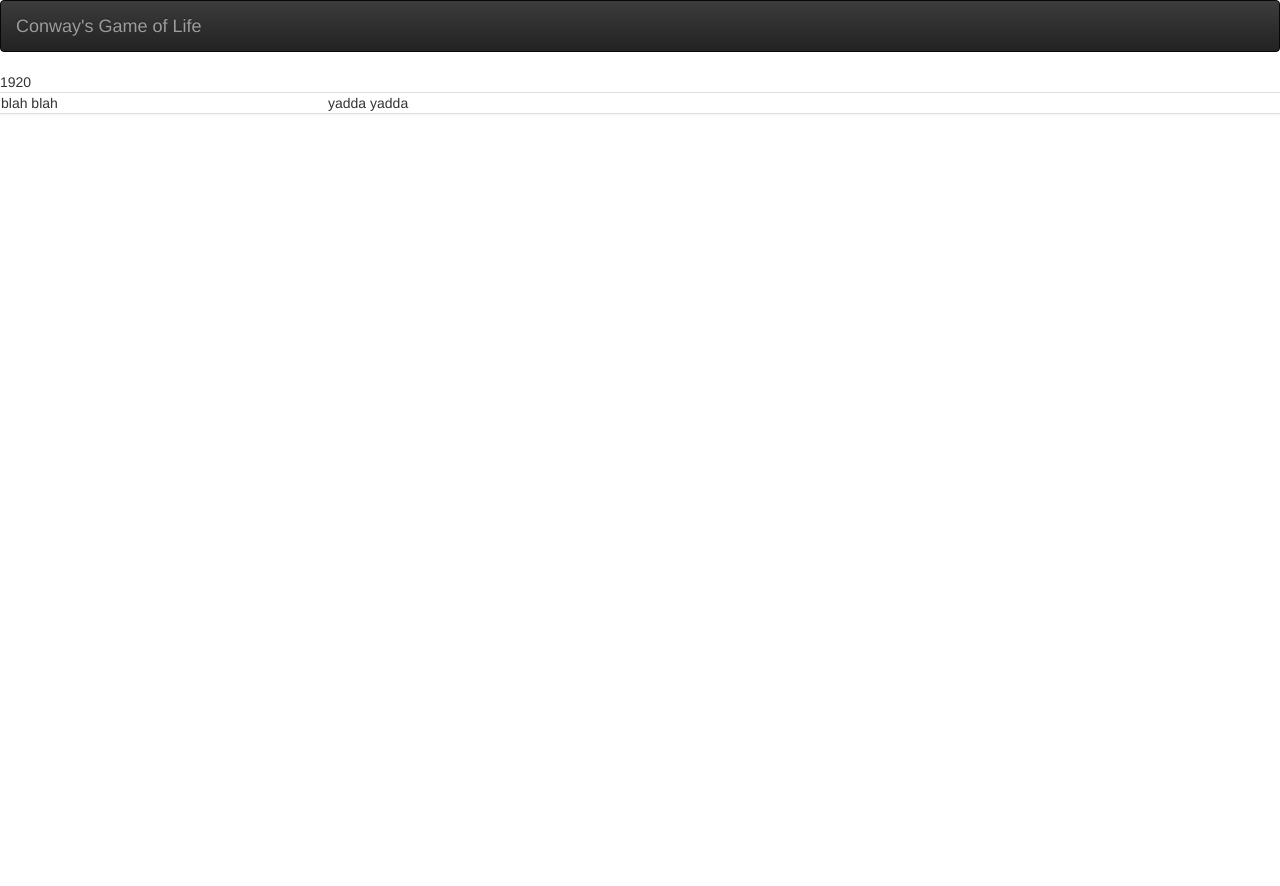
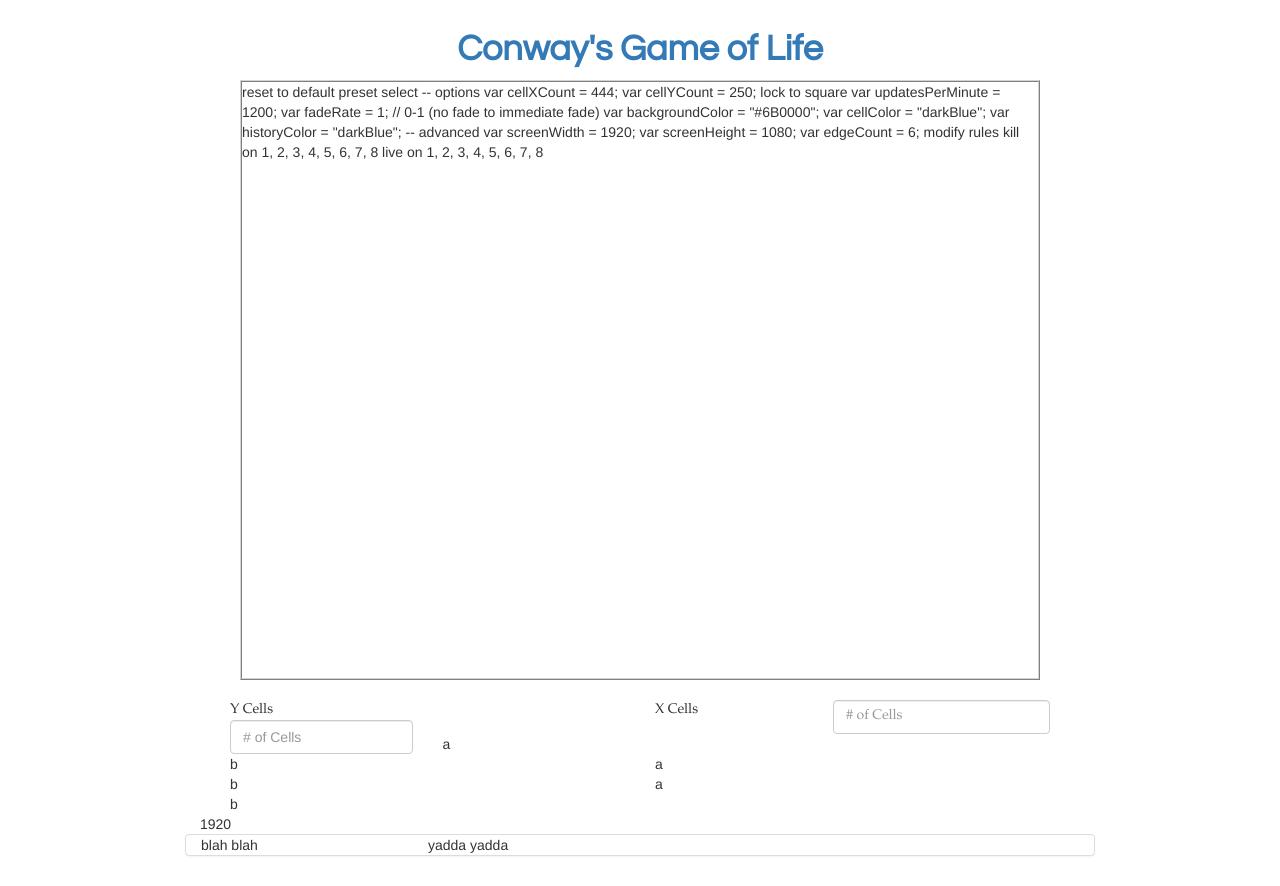
Before and after one commit to sethpuckett/phaser-game-of-life, a plain HTML site: page index.html in a window 1280 px wide. Before the commit the page ends 800 px from the top, so only its background shows below. Drawn offline with Linux system fonts and the light colour scheme.

Commit message:
Updated styles

```diff
--- a/css/main.css
+++ b/css/main.css
@@ -1,4 +1,39 @@
-body
+#wrapper
 {
-    margin: 0;
+	width: 900px;
+	margin: auto;
+	padding: 10px;
 }
+
+#game-area
+{
+	width: 800px;
+	height: 600px;
+	margin: auto;
+	margin-bottom: 20px;
+
+	border: 2px ridge #d3d3d3;
+}
+
+.heading
+{
+	color: #333333;
+	font-family: "Century Gothic", "sans-serif";
+	font-weight: bold;
+	text-align: center;
+}
+
+.text-content
+{
+	font-family: "Book Antiqua","Palatino","Palatino Linotype","Palatino LT STD","Georgia","serif"
+}
+
+.option-label
+{
+	font-family: "Book Antiqua","Palatino","Palatino Linotype","Palatino LT STD","Georgia","serif"
+}
+
+.option-input
+{
+
+}
--- a/index.html
+++ b/index.html
@@ -1,7 +1,7 @@
 <!doctype html>
 <html lang="en" ng-app="gameOfLife">
 <head>
-    <meta charset="UTF-8" />
+    <meta charset="UTF-8" name="viewport" content="width=device-width, initial-scale=1"/>
     <title>Conway's Game of Life</title>
     <link href="css/main.css" rel="stylesheet" />
     <link href="css/bootstrap.css" rel="stylesheet" />
@@ -13,8 +13,65 @@
     <script src="controllers/gameOfLife.js"></script>
 </head>
 <body ng-controller="gameOfLifeCtrl">
-    <div class="navbar navbar-inverse">
-        <a class="navbar-brand" href="#">Conway's Game of Life</a>
+    <div id="wrapper">
+        <h1 class="heading">
+            <a href="#">Conway's Game of Life</a>
+        </h1>
+        <div id="game-area">
+
+reset to default
+preset select
+
+-- options
+var cellXCount = 444;
+var cellYCount = 250;
+lock to square
+
+var updatesPerMinute = 1200;
+var fadeRate = 1; // 0-1 (no fade to immediate fade)
+var backgroundColor = "#6B0000";
+var cellColor = "darkBlue";
+var historyColor = "darkBlue";
+
+-- advanced
+var screenWidth = 1920;
+var screenHeight = 1080;
+var edgeCount = 6;
+
+modify rules
+kill on 1, 2, 3, 4, 5, 6, 7, 8
+live on 1, 2, 3, 4, 5, 6, 7, 8
+
+        </div>
+        <div class="container-fluid">
+            <div class="row-fluid">
+                <div class="col-xs-6 option-label pull-right">
+                        X Cells
+                    <div class="option-input pull-right">
+                        <input class="form-control" id="TextBoxXCells" placeholder="# of Cells" />
+                    </div>
+                </div>
+                <div class="col-xs-6 col-md-3">
+                    <div class="option-label">
+                        Y Cells
+                    </div>
+                    <div class="option-input">
+                        <input class="form-control" id="TextBoxXCells" placeholder="# of Cells" />
+                    </div>
+                </div>
+            </div>
+            <div class="row-fluid">
+                <div class="col-xs-6">a</div>
+                <div class="col-xs-6">b</div>
+            </div>
+            <div class="row-fluid">
+                <div class="col-xs-6">a</div>
+                <div class="col-xs-6">b</div>
+            </div>
+            <div class="row-fluid">
+                <div class="col-xs-6">a</div>
+                <div class="col-xs-6">b</div>
+            </div>
         </div>
         <div>
             {{screenWidth}}
@@ -27,5 +84,6 @@
                 yadda yadda
             </div>
         </div>
+    </div>
 </body>
 </html>
```
Lines whose indentation alone changed are shown as unchanged.
